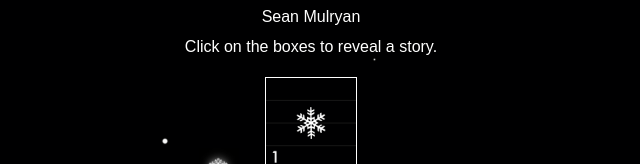
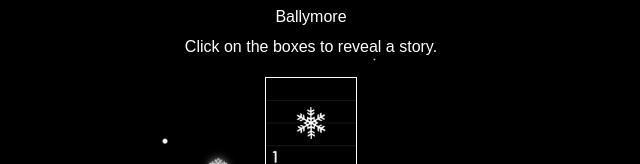
Before and after one commit to izabelamagiera/ballymore, a plain HTML site: page index.html in a window 1280 px wide. Shown: the part 310-474 px from the top of the page, 329-969 px from the left. Drawn offline with nearby package versions, Linux system fonts and the light colour scheme; a web font is replaced by a local one.

Commit message:
Update index.html

```diff
--- a/index.html
+++ b/index.html
@@ -38,7 +38,7 @@
           of our journey as we continue to build vibrant communities and make a
           lasting impact.
         </p>
-        <p>Sean Mulryan</p>
+        <p>Ballymore</p>
         <p>Click on the boxes to reveal a story.</p>
       </div>
       <div id="content">
```
